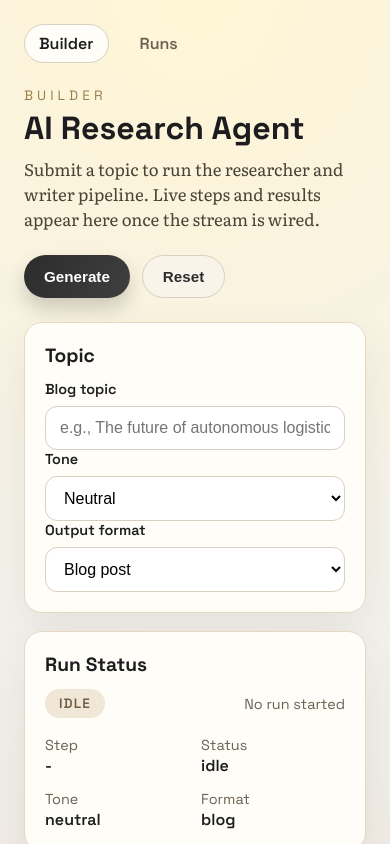
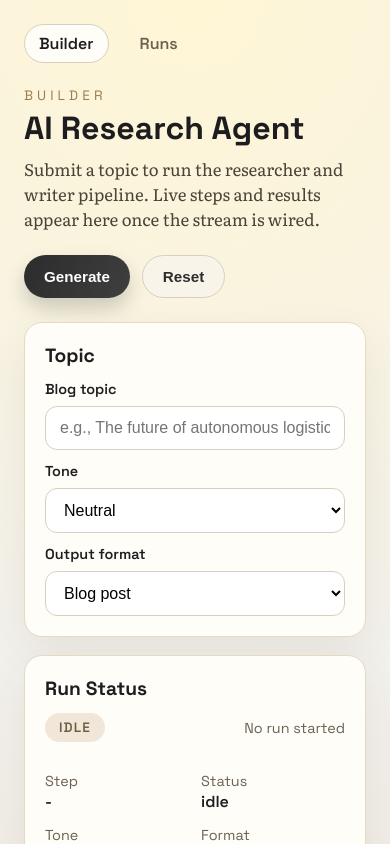
Before and after one commit to MeGallin/deep-research-agent-client, a React (Vite) app: page / in a window 390 px wide. Shown: the top 844 px of the page. Built offline with nearby package versions, Linux system fonts and the light colour scheme.

Commit message:
feat: enhance layout responsiveness and improve grid configurations in CSS

```diff
--- a/src/index.css
+++ b/src/index.css
@@ -22,6 +22,7 @@ body {
   flex-direction: column;
   padding: 40px;
   gap: 24px;
+  width: 100%;
 }
 
 .app-nav {
@@ -48,7 +49,7 @@ body {
   display: flex;
   flex-direction: column;
   gap: 24px;
-  max-width: 1100px;
+  width: min(100%, 1200px);
   margin: 0 auto;
 }
 
@@ -56,7 +57,7 @@ body {
   display: flex;
   flex-direction: column;
   gap: 24px;
-  max-width: 1100px;
+  width: min(100%, 1200px);
   margin: 0 auto;
 }
 
@@ -91,7 +92,7 @@ body {
   display: flex;
   flex-direction: column;
   gap: 24px;
-  max-width: 1100px;
+  width: min(100%, 1200px);
   margin: 0 auto;
 }
 
@@ -143,13 +144,13 @@ body {
 
 .builder-grid {
   display: grid;
-  grid-template-columns: repeat(auto-fit, minmax(280px, 1fr));
+  grid-template-columns: repeat(auto-fit, minmax(320px, 1fr));
   gap: 18px;
 }
 
 .builder-output {
   display: grid;
-  grid-template-columns: repeat(auto-fit, minmax(320px, 1fr));
+  grid-template-columns: repeat(auto-fit, minmax(360px, 1fr));
   gap: 18px;
 }
 
@@ -219,11 +220,21 @@ body {
   border-radius: 18px;
   padding: 20px;
   box-shadow: 0 16px 40px rgba(77, 67, 52, 0.08);
+  display: flex;
+  flex-direction: column;
+  width: 100%;
 }
 
 .panel-title {
   margin: 0 0 12px;
   font-size: 1.2rem;
+}
+
+.panel-body {
+  display: flex;
+  flex-direction: column;
+  gap: 12px;
+  flex: 1;
 }
 
 .status-row {
@@ -423,10 +434,19 @@ body {
   color: #2a4b70;
   text-decoration: none;
   font-size: 0.9rem;
+  display: inline-block;
+  max-width: 100%;
+  overflow-wrap: anywhere;
+  word-break: break-word;
 }
 
 .source-link a:hover {
   text-decoration: underline;
+}
+
+.source-link {
+  overflow-wrap: anywhere;
+  word-break: break-word;
 }
 
 .source-snippet {
```
